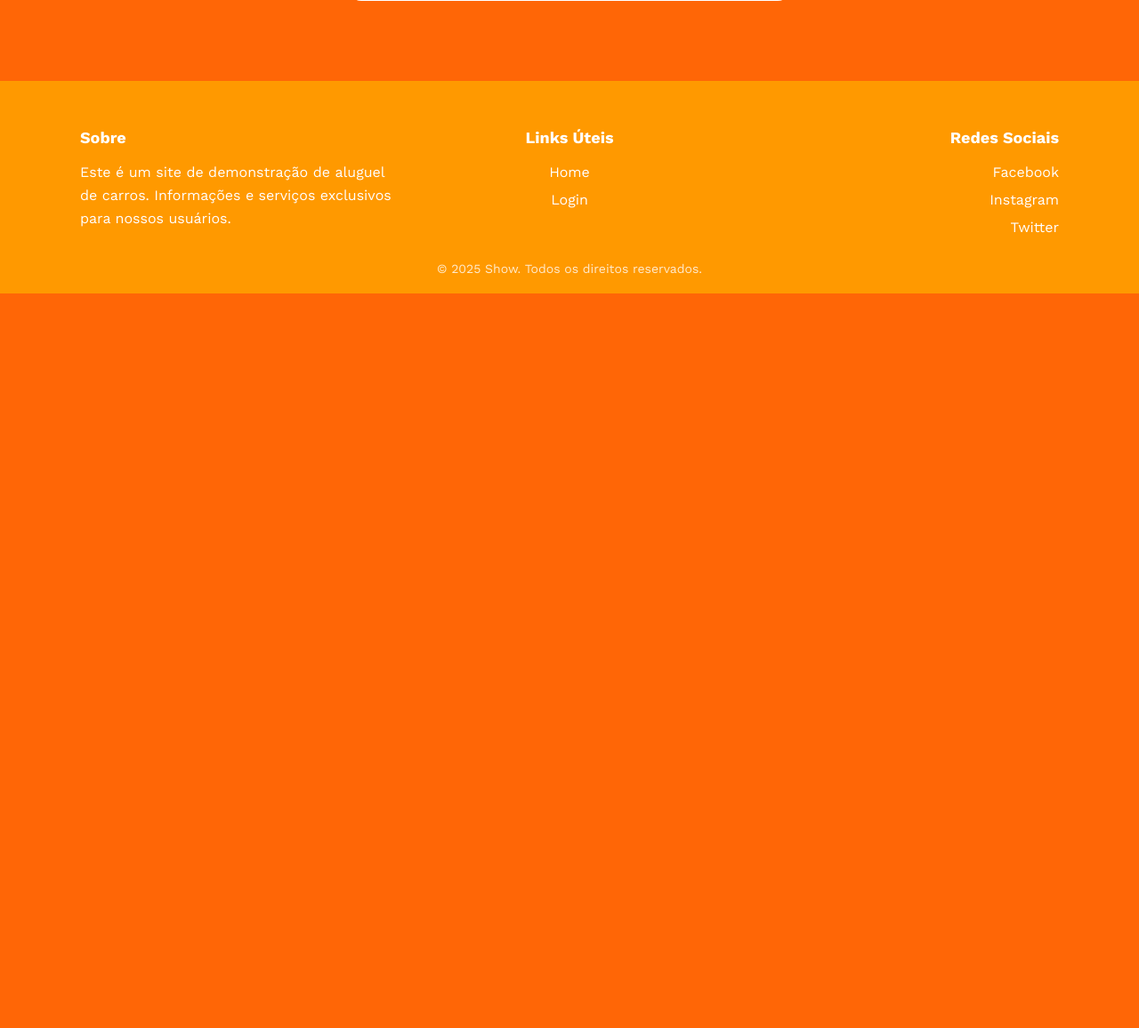
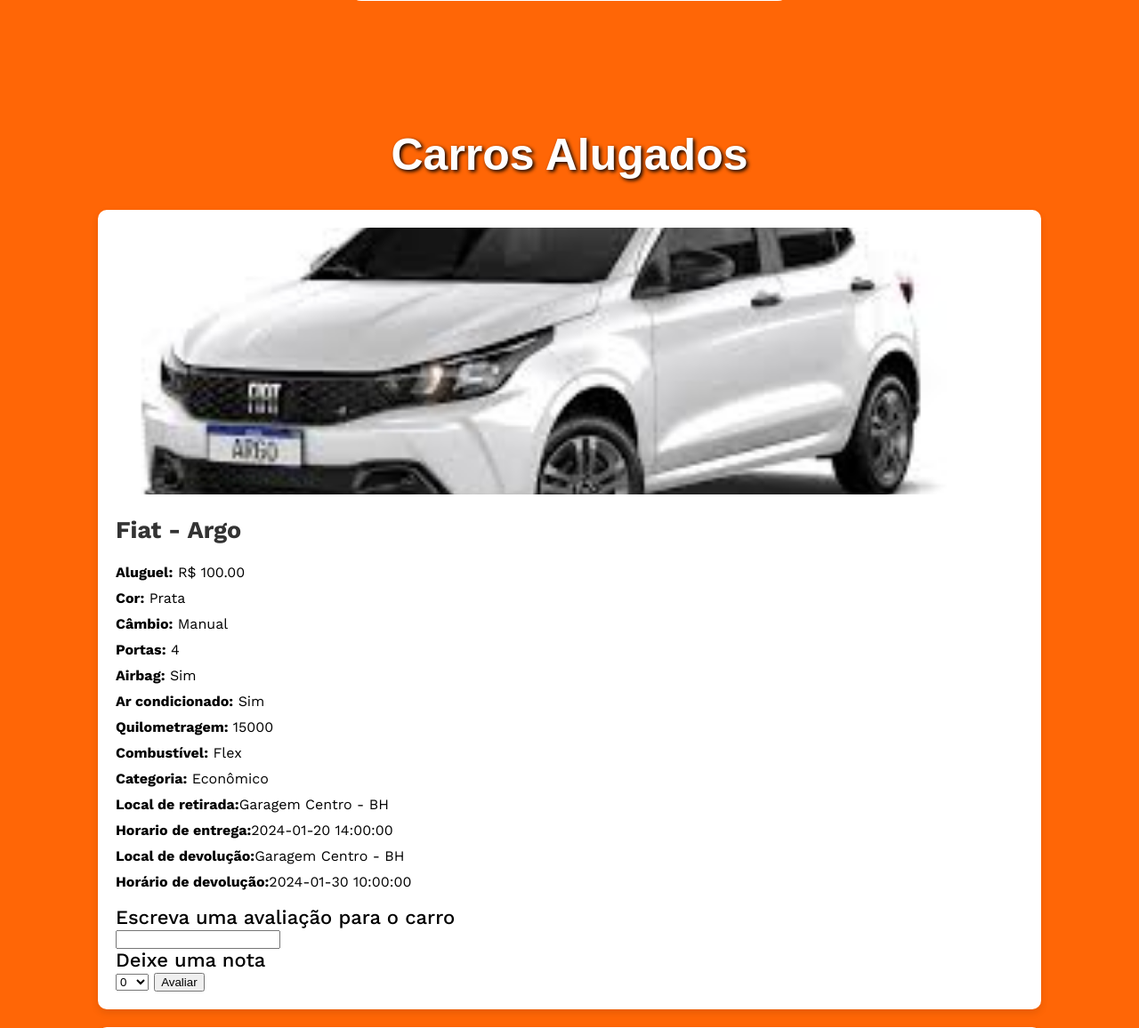
Before and after one commit to gabrielokimura/Projeto_Agostinho_2025, a Flask app: page /perfil in a window 1280 px wide. Shown: the part 749-1905 px from the top of the page at 89% size. Before the commit the page ends 1079 px from the top, so only its background shows below. Run offline with Flask 3, Linux system fonts and the light colour scheme; a user stored in the database is signed in; data comes from the database, SQL or seed files in the repository; both versions use the stored data as it was after the commit.

Commit message:
Sistema de avaliação

```diff
--- a/projeto_agostinhov1.1/app.py
+++ b/projeto_agostinhov1.1/app.py
@@ -204,13 +204,23 @@ def logout():
 @app.route("/perfil")
 def perfil():
     sessao = Sessao()
+    locacao = None
+    carros =[]
     usuario = session.get("id_usuario")
     if session.get("cargo"):
         usuario_certo = sessao.query(Funcionario).filter_by(id = usuario).first()
     elif session.get("tipo"):
         usuario_certo = sessao.query(Cliente).filter_by(id = usuario).first()
     if usuario_certo:
-        return render_template("perfil.html", usuario = usuario_certo)
+        locacoes = sessao.query(Locacao).filter_by(id_cliente = usuario_certo.id).all()
+        marcas = sessao.query(Marca).all()
+        modelos = sessao.query(Modelo).all()
+        combustiveis = sessao.query(Combustivel).all()
+        categorias = sessao.query(Categoria).all()
+        for locacao in locacoes:
+            carro = sessao.query(Veiculo).filter_by(id = locacao.id_veiculo).first()
+            carros.append(carro)
+        return render_template("perfil.html", usuario = usuario_certo,carros = carros, marcas = marcas, modelos =modelos, combustiveis=combustiveis, categorias=categorias, locacoes =locacoes )
     else:
         return abort(401)
 
@@ -406,6 +416,30 @@ def contato():
     usuario = session.get("id_usuario")
     return render_template("contato.html", usuario = usuario)
 
+@app.route("/avaliacao", methods = ["POST"])
+def avaliacao():
+    id_usuario = session.get("id_usuario")
+    if not id_usuario:
+        return abort(401)
+    if request.method == "POST":
+        try:
+            texto_avaliacao = request.form.get("texto_avaliacao")
+            nota = int(request.form.get("nota"))
+            data_horario_avaliacao = datetime.now()
+            if not request.form.get("id_carro"):
+                abort(401)
+            else:
+                id_carro = request.form.get("id_carro")
+            adicionar_avaliacao(data_horario_avaliacao=data_horario_avaliacao,nota=nota, texto=texto_avaliacao,id_cliente=id_usuario, id_veiculo=id_carro)
+            return redirect(url_for("perfil"))
+        except Exception as e:
+            print(e)
+
+
+
+
+
+
 
 
 if __name__=="__main__":
--- a/projeto_agostinhov1.1/templates/detalhar_carro.html
+++ b/projeto_agostinhov1.1/templates/detalhar_carro.html
@@ -45,7 +45,7 @@
                     </div>
                     <div class="campo">
                         <label for="local_devolucao">Local de devolução</label>
-                        <select>
+                        <select name="local_devolucao">
                             {% for garagem in garagens %}
                             <option value="Garagem {{ garagem.bairro }} - {{ garagem.cidade }}">Garagem {{ garagem.bairro }} - {{ garagem.cidade }}</option>
                             {% endfor %}
@@ -64,7 +64,8 @@
     </div>
     <h1>Avaliações</h1>
     {% for avaliacao in avaliacoes %}
-    <p>{{ avaliacao.texto }}</p>
+    <h2>{{ avaliacao.texto }}</h2><br><br>
+    <h2>Nota:{{ avaliacao.nota }}</h2>
     <br>
     {% endfor %}
 
--- a/projeto_agostinhov1.1/templates/perfil.html
+++ b/projeto_agostinhov1.1/templates/perfil.html
@@ -27,5 +27,85 @@
             <a href="/logout" style="color: red; font-weight: bold;">Sair da conta</a>
         </div>
     </div>
+    <br><br><br><br>
+
+
+    <h1>Carros Alugados</h1>
+ {% if carros %}
+        {% for carro in carros %}
+    <form action="/avaliacao" method="post">
+        <input type="hidden" name="id_carro" value="{{ carro.id }}">
+        <div class="detalhar-container">
+        <div class="setor-esquerdo">
+            <div class="carro-imagem-detalhe">
+                <img src="{{ url_for('static', filename='imagens/' + carro.id|string + '.jpeg') }}" alt="Meramente ilustrativo">
+            </div>
+            <div class="carro-informacoes">
+                <h2>
+                {% for marca in marcas %}
+                {% if marca.id == carro.id_marca %}
+                {{ marca.nome }} -
+                {% endif %}
+                {% endfor %}
+                {% for modelo in modelos %}
+                {% if modelo.id == carro.id_modelo %}
+                {{ modelo.nome }}
+                {% endif %}
+                {% endfor %}
+                </h2>
+                <ul>
+                    <li><strong>Aluguel:</strong> R$ {{ carro.preco_diaria }}</li>
+                    <li><strong>Cor:</strong> {{ carro.cor }}</li>
+                    <li><strong>Câmbio:</strong> {{ carro.cambio }}</li>
+                    <li><strong>Portas:</strong> {{ carro.portas }}</li>
+                    {% if carro.airbags %}
+                    <li><strong>Airbag:</strong> Sim</li>
+                    {% else %}
+                    <li><strong>Airbag:</strong> Não</li>
+                    {% endif %}
+                    {% if carro.ar_condicionado %}
+                    <li><strong>Ar condicionado:</strong> Sim</li>
+                    {% else %}
+                    <li><strong>Ar condicionado:</strong> Não</li>
+                    {% endif %}
+                    <li><strong>Quilometragem:</strong> {{ carro.quilometragem }}</li>
+                    <li><strong>Combustível:</strong> {% for combustivel in combustiveis %}{% if combustivel.id == carro.id_combustivel %}{{ combustivel.tipo }}{% endif %}{% endfor %}</li>
+                    <li><strong>Categoria:</strong> {% for categoria in categorias %}{% if categoria.id == carro.id_categoria %}{{ categoria.nome }}{% endif %}{% endfor %}</li>
+                    {% for locacao in locacoes %}
+                    {% if locacao.id_veiculo == carro.id %}
+                    <li><strong>Local de retirada:</strong>{{ locacao.local_entrega }}</li>
+                    <li><strong>Horario de entrega:</strong>{{ locacao.data_horario_entrega }}</li>
+                    <li><strong>Local de devolução:</strong>{{ locacao.local_devolucao }}</li>
+                    <li><strong>Horário de devolução:</strong>{{ locacao.data_horario_devolucao }}</li>
+                    {% endif %}
+                    {% endfor %}
+                </ul>
+                <label for="avaliação">Escreva uma avaliação para o carro</label>
+                <input type="text" name="texto_avaliacao" required>
+                <br>
+                <label for="nota">Deixe uma nota</label>
+                <select name="nota" required>
+                    <option value="0">0</option>
+                    <option value="1">1</option>
+                    <option value="2">2</option>
+                    <option value="3">3</option>
+                    <option value="4">4</option>
+                    <option value="5">5</option>
+                    <option value="6">6</option>
+                    <option value="7">7</option>
+                    <option value="8">8</option>
+                    <option value="9">9</option>
+                    <option value="10">10</option>
+                </select>
+                <button type="submit">Avaliar</button>
+
+            </div>
+        </div>
+    </div>
+    </form>
+    {% endfor %}
+{% else %}
+<h3>Você não alugou nenhum carro ainda</h3>
+{% endif %}
 
 {% endblock %}
```
Also changed, not shown: projeto_agostinhov1.1/models.py (+15 -1 lines), projeto_concessionaria.db.
